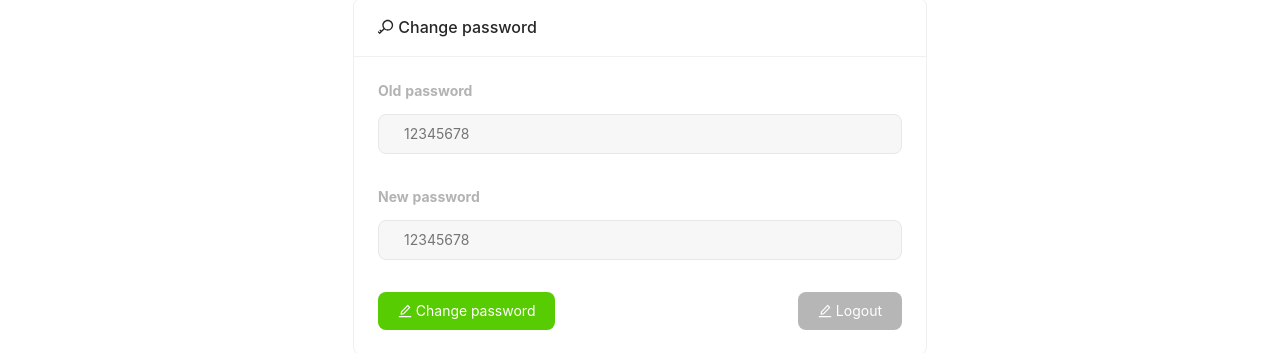
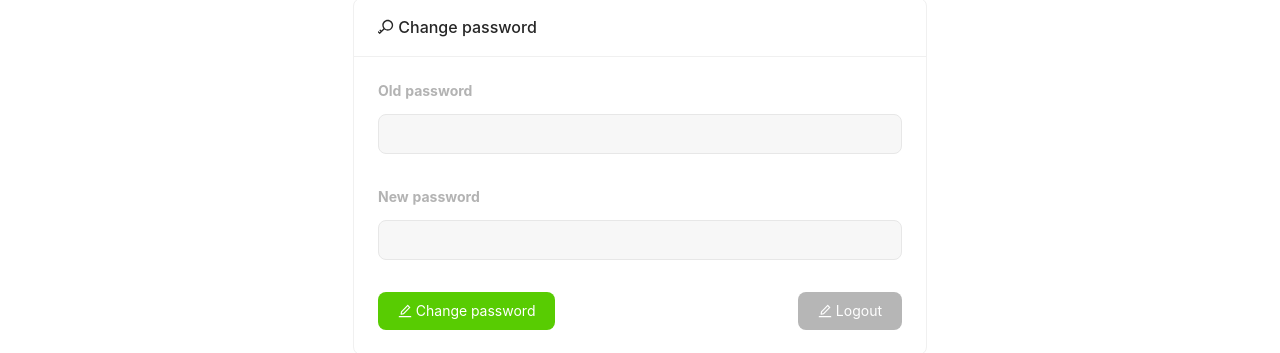
Before and after one commit to lytrungkien/learn4u-admin, a React (Create React App) app: page /admin-account in a window 1280 px wide. Shown: the part 325-678 px from the top of the page. Built offline with nearby package versions, Linux system fonts and the light colour scheme; sample sign-in values are in the browser's storage.

Commit message:
* edit admin change password form

```diff
--- a/src/components/AdminAccount/index.js
+++ b/src/components/AdminAccount/index.js
@@ -64,8 +64,9 @@ const AdminAccount = () => {
 										className={cx("title")}
 									>Old password</div>
 									<input
+										type="password"
 										className={cx("value")}
-										placeholder="12345678"
+										placeholder=""
 										onChange={(e) => setOldPass(e.target.value)}
 										required
 									/>
@@ -80,8 +81,9 @@ const AdminAccount = () => {
 										className={cx("title")}
 									>New password</div>
 									<input
+										type="password"
 										className={cx("value")}
-										placeholder="12345678"
+										placeholder=""
 										onChange={(e) => setNewPass(e.target.value)}
 										required
 									/>
```
Also changed, not shown: 2 other files (tests, documents, lock files or other folders).
